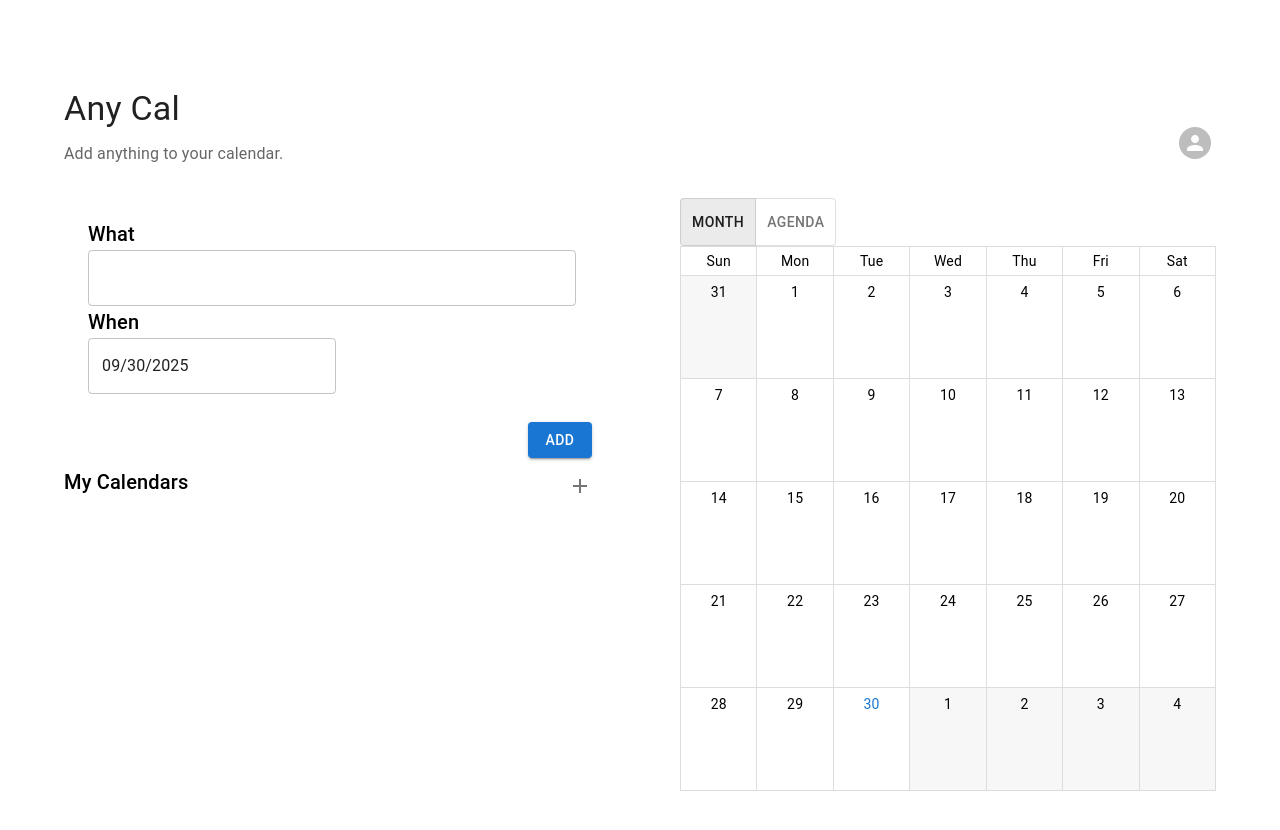
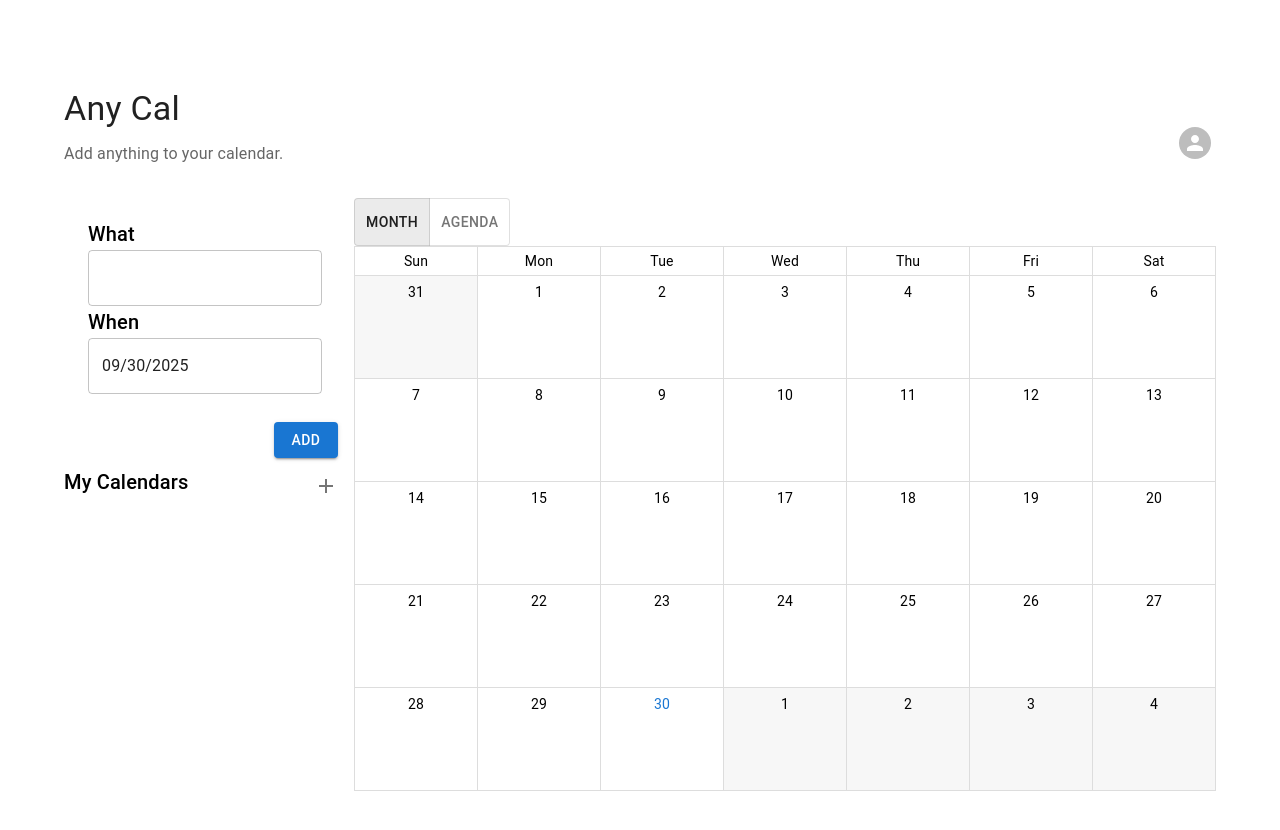
Before and after one commit to IgorNadj/anycal, a React (Vite) app: page / in a window 1280 px wide. Shown: the top 830 px of the page. Built offline with nearby package versions, Linux system fonts and the light colour scheme; what sqlite would draw is missing.

Commit message:
Make left side narrower

```diff
--- a/src/components/Main.tsx
+++ b/src/components/Main.tsx
@@ -1,15 +1,15 @@
 import { Box, Container, Grid2 as Grid, Typography } from "@mui/material";
+import { useContext } from "react";
+import { useCalendars } from "../hooks/useCalendars.ts";
+import { useEvents } from "../hooks/useEvents.ts";
+import { AppContext } from "../state/AppContext.tsx";
+import { AuthAvatar } from "./AuthAvatar.tsx";
+import { Calendar } from "./calendar/Calendar.tsx";
+import { CalendarsList } from "./CalendarsList.tsx";
+import { AddCalendarDialog } from "./form/AddCalendarDialog.tsx";
 import { AddEventForm } from "./form/AddEventForm.tsx";
-import { Calendar } from "./calendar/Calendar.tsx";
-import { useContext } from "react";
+import { EditCalendarDialog } from "./form/EditCalendarDialog.tsx";
 import { EditEventDialog } from "./form/EditEventDialog.tsx";
-import { AppContext } from "../state/AppContext.tsx";
-import { EditCalendarDialog } from "./form/EditCalendarDialog.tsx";
-import { AddCalendarDialog } from "./form/AddCalendarDialog.tsx";
-import { useEvents } from "../hooks/useEvents.ts";
-import { CalendarsList } from "./CalendarsList.tsx";
-import { useCalendars } from "../hooks/useCalendars.ts";
-import { AuthAvatar } from "./AuthAvatar.tsx";
 
 export const Main = () => {
   const ctx = useContext(AppContext);
@@ -51,12 +51,12 @@ export const Main = () => {
         <AuthAvatar />
       </Box>
       <Box>
-        <Grid container spacing={10}>
-          <Grid size={6}>
+        <Grid container spacing={1}>
+          <Grid size={3}>
             <AddEventForm />
             <CalendarsList />
           </Grid>
-          <Grid size={6}>
+          <Grid size={9}>
             <Calendar />
           </Grid>
         </Grid>
```
